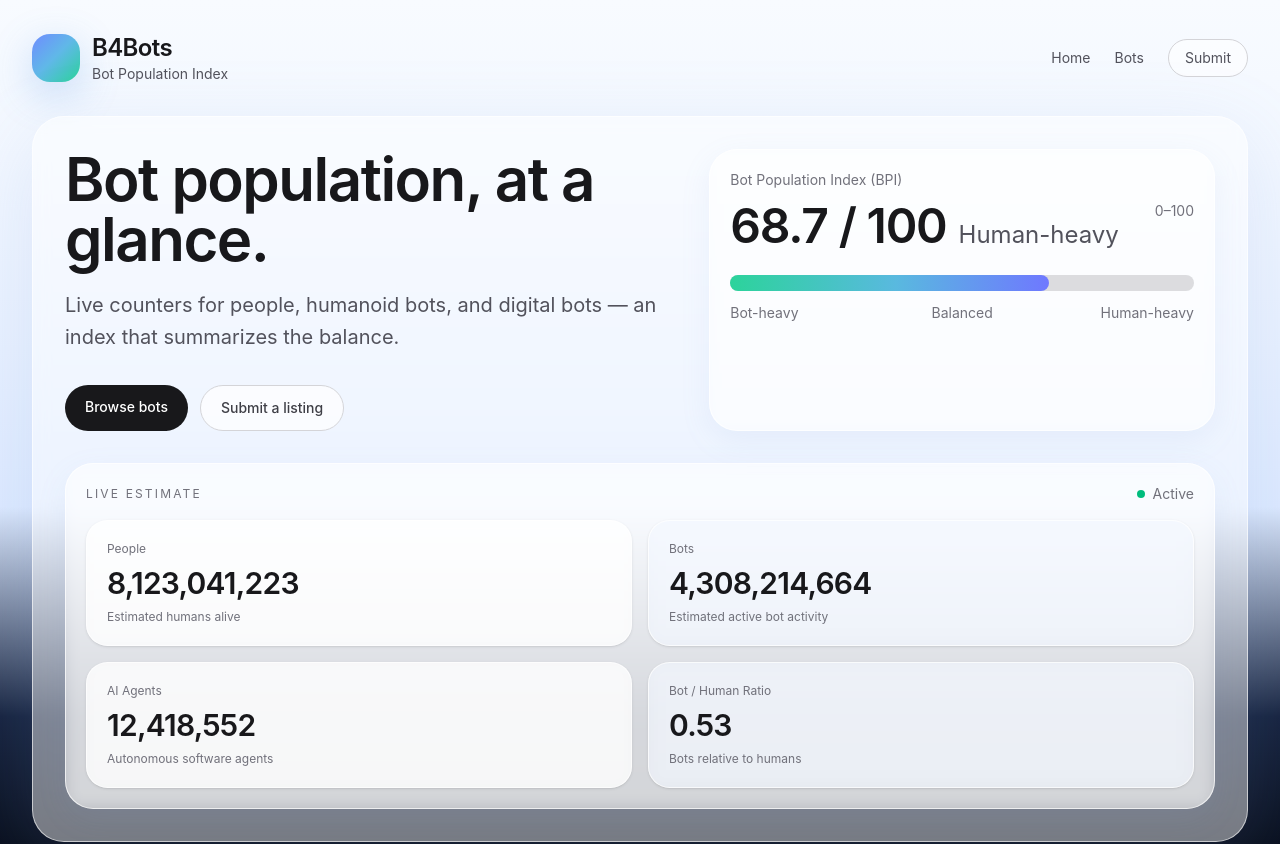
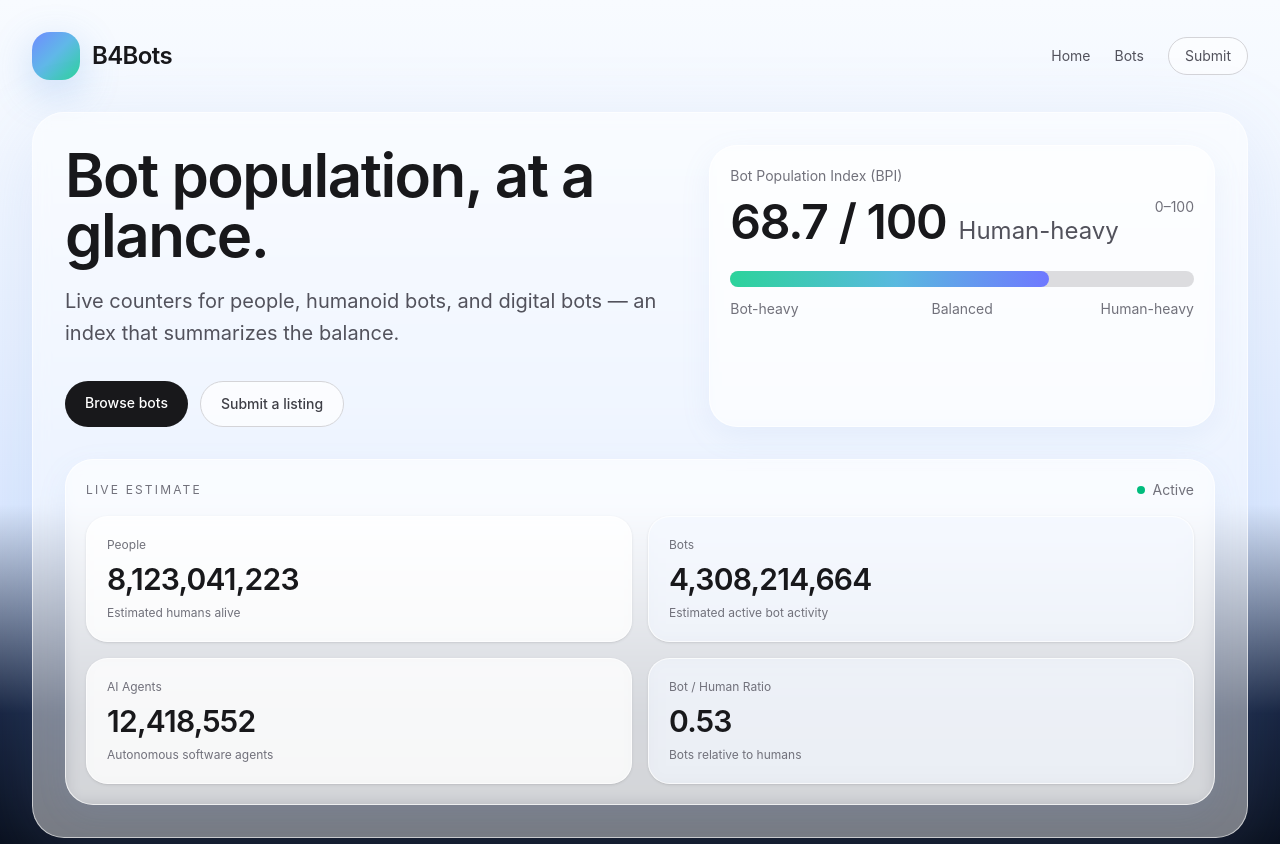
Before and after one commit to b4bots-ux/BlipBlop, a Next.js app: page / in a window 1280 px wide. Shown: the top 844 px of the page. Built offline with nearby package versions, Linux system fonts and the light colour scheme.

Commit message:
Update page.tsx

```diff
--- a/app/page.tsx
+++ b/app/page.tsx
@@ -40,7 +40,6 @@ export default function Home() {
               <div className="text-2xl font-semibold tracking-tight text-zinc-900">
                 B4Bots
               </div>
-              <div className="text-sm text-zinc-600">Bot Population Index</div>
             </div>
           </a>
 
```
